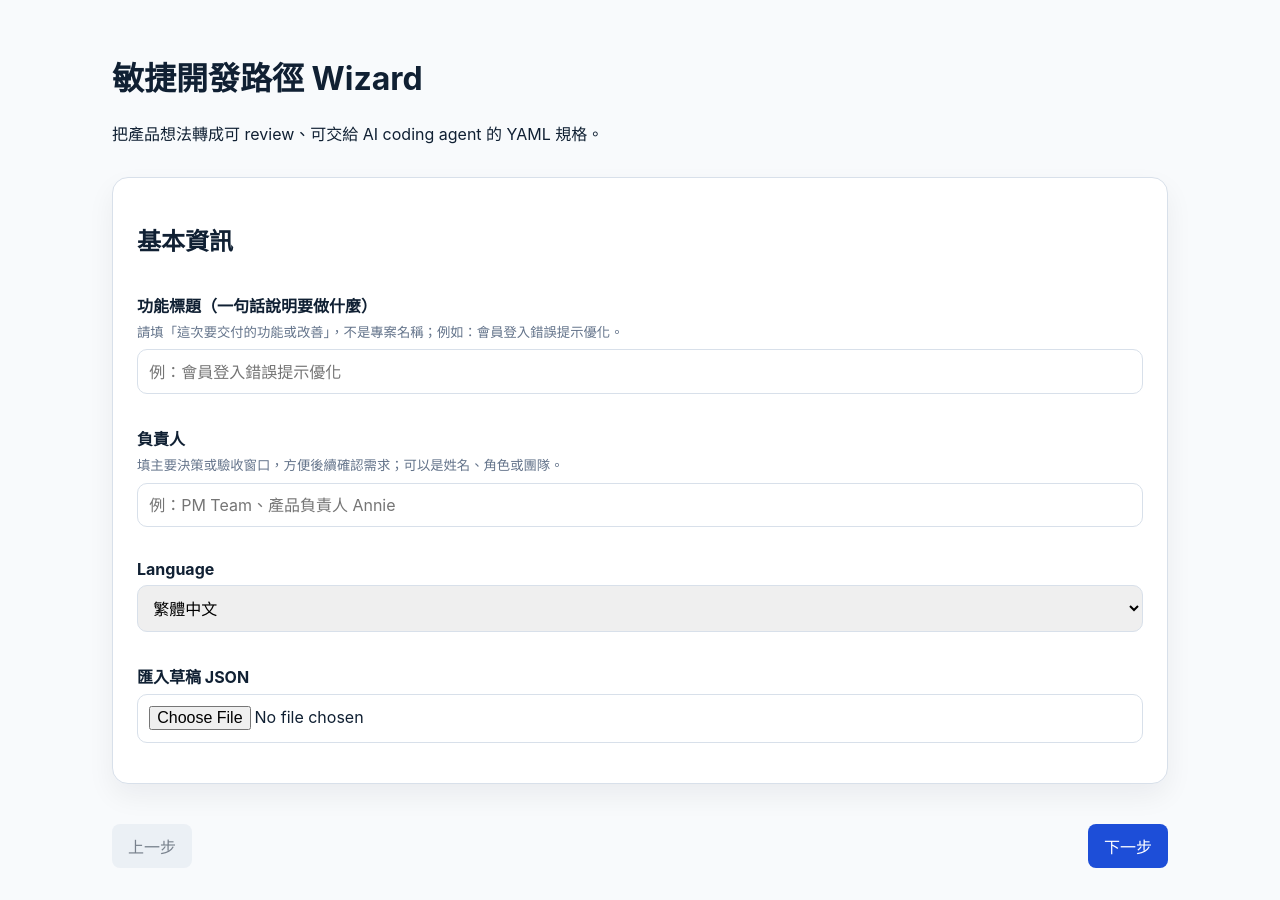
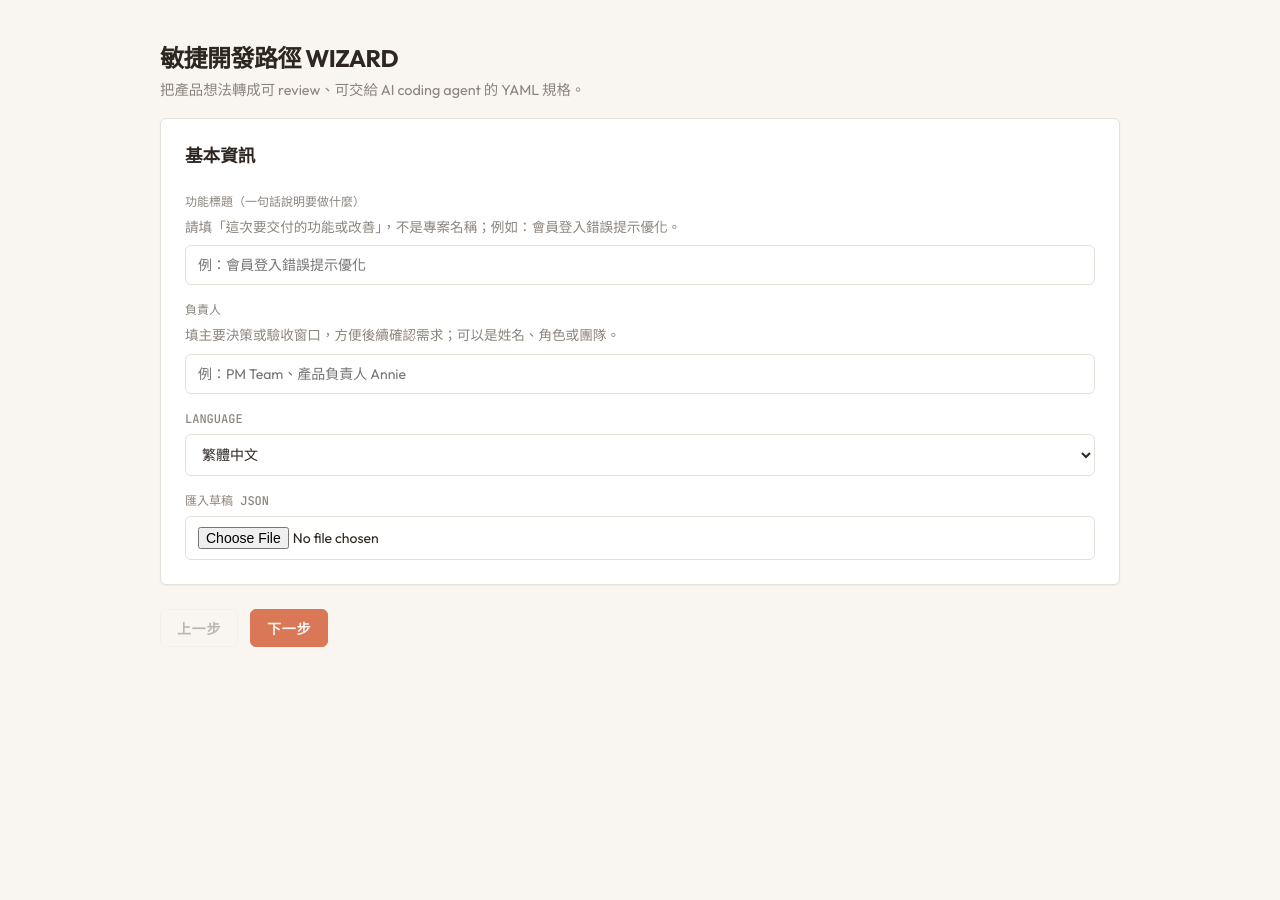
Before and after one commit to CarlLee1983/vector-wizard, a Next.js app: page / in a window 1280 px wide. After the commit the page ends 800 px from the top, so only its background shows below. Built offline with nearby package versions, Linux system fonts and the light colour scheme.

Commit message:
feat: [ui] update design system to paper-like aesthetic

```diff
--- a/app/globals.css
+++ b/app/globals.css
@@ -1,127 +1,287 @@
+@import url("https://fonts.googleapis.com/css2?family=Outfit:wght@400;500;600;700&family=Inter:wght@400;500;700&family=JetBrains+Mono:wght@400;500&display=swap");
+
 :root {
   color-scheme: light;
-  --background: #f8fafc;
-  --foreground: #102033;
-  --muted: #64748b;
-  --border: #d8e0ea;
-  --primary: #1d4ed8;
-  --primary-dark: #1e40af;
+  --primary: #d97757;
+  --primary-faded: rgba(217, 119, 87, 0.1);
+  --secondary: #635c55;
+  --background: #f9f5f1;
   --surface: #ffffff;
-  --warning: #b45309;
-  --error: #b91c1c;
+  --surface-hover: #f2ede7;
+  --border: #e5e0da;
+  --text-main: #2d2621;
+  --text-muted: #8c847d;
+  --status-error: #e64833;
+  --status-warning: #f5a623;
+  --status-success: #4a7c59;
+
+  --font-sans: "Outfit", "Inter", system-ui, -apple-system, sans-serif;
+  --font-mono: "JetBrains Mono", "Roboto Mono", monospace;
+
+  --spacing-unit: 4px;
+  --radius: 6px;
+  --shadow-sm: 0 1px 2px rgba(0, 0, 0, 0.05);
 }
 
 * {
   box-sizing: border-box;
+  outline-color: var(--primary);
 }
 
 body {
   margin: 0;
   background: var(--background);
-  color: var(--foreground);
-  font-family: -apple-system, BlinkMacSystemFont, "Segoe UI", sans-serif;
+  color: var(--text-main);
+  font-family: var(--font-sans);
+  font-size: 14px;
+  line-height: 1.5;
+  -webkit-font-smoothing: antialiased;
 }
 
 button,
 input,
 textarea,
 select {
-  font: inherit;
+  font-family: inherit;
+  font-size: inherit;
+  color: inherit;
 }
 
-button {
-  border: 0;
-  border-radius: 8px;
-  background: var(--primary);
-  color: white;
-  cursor: pointer;
-  padding: 0.65rem 1rem;
+/* App Shell */
+.app-shell {
+  margin: 0 auto;
+  max-width: 1000px;
+  padding: 40px 20px;
+  min-height: 100vh;
 }
 
-button.secondary {
-  background: #e2e8f0;
-  color: var(--foreground);
+header h1 {
+  font-size: 1.5rem;
+  font-weight: 700;
+  letter-spacing: -0.02em;
+  margin: 0 0 4px 0;
+  text-transform: uppercase;
 }
 
-button:disabled {
-  cursor: not-allowed;
-  opacity: 0.55;
+header p {
+  color: var(--text-muted);
+  margin: 0;
+  font-size: 0.9rem;
 }
 
-.app-shell {
-  margin: 0 auto;
-  max-width: 1120px;
-  padding: 2rem;
+/* Layout Utilities */
+.stack {
+  display: flex;
+  flex-direction: column;
+  gap: 16px;
 }
 
+/* Panels */
 .panel {
   background: var(--surface);
   border: 1px solid var(--border);
-  border-radius: 16px;
-  padding: 1.5rem;
-  box-shadow: 0 12px 28px rgba(15, 23, 42, 0.06);
+  border-radius: var(--radius);
+  padding: 24px;
+  position: relative;
+  box-shadow: var(--shadow-sm);
 }
 
+.panel h2 {
+  font-size: 1.1rem;
+  font-weight: 600;
+  margin: 0 0 8px 0;
+}
+
+/* Wizard Navigation Indicator */
+.step-nav {
+  display: flex;
+  gap: 8px;
+  margin-bottom: 24px;
+  border-bottom: 1px solid var(--border);
+  padding-bottom: 12px;
+}
+
+.step-nav-item {
+  font-family: var(--font-mono);
+  font-size: 11px;
+  text-transform: uppercase;
+  color: var(--text-muted);
+  cursor: pointer;
+  padding: 4px 8px;
+  border-bottom: 2px solid transparent;
+  transition: all 0.2s ease;
+  white-space: nowrap;
+}
+
+.step-nav-item.active {
+  color: var(--primary);
+  border-bottom-color: var(--primary);
+  font-weight: 600;
+}
+
+.step-nav-item.completed {
+  color: var(--text-main);
+}
+
+/* Forms */
 .field {
-  display: grid;
-  gap: 0.4rem;
-  margin-bottom: 1rem;
+  display: flex;
+  flex-direction: column;
+  gap: 6px;
 }
 
 .field label {
-  font-weight: 700;
+  font-family: var(--font-mono);
+  font-size: 12px;
+  font-weight: 500;
+  text-transform: uppercase;
+  color: var(--text-muted);
 }
 
 .field small {
-  color: var(--muted);
-  line-height: 1.5;
+  font-size: 0.85rem;
+  color: var(--text-muted);
+  margin-bottom: 2px;
 }
 
 .field input,
 .field textarea,
 .field select {
+  background: transparent;
   border: 1px solid var(--border);
-  border-radius: 10px;
-  padding: 0.7rem;
-  width: 100%;
+  border-radius: var(--radius);
+  padding: 10px 12px;
+  transition: all 0.2s ease;
+}
+
+.field input:focus,
+.field textarea:focus,
+.field select:focus {
+  border-color: var(--primary);
+  background: var(--surface);
+  box-shadow: 0 0 0 3px var(--primary-faded);
+  outline: none;
 }
 
 .field textarea {
-  min-height: 96px;
+  min-height: 100px;
   resize: vertical;
+}
+
+/* Buttons */
+button {
+  background: var(--primary);
+  color: var(--background);
+  border: 1px solid var(--primary);
+  border-radius: var(--radius);
+  padding: 8px 16px;
+  font-weight: 600;
+  text-transform: uppercase;
+  letter-spacing: 0.05em;
+  cursor: pointer;
+  transition: all 0.2s ease;
+}
+
+button:hover {
+  filter: brightness(0.95);
+  box-shadow: var(--shadow-sm);
+}
+
+button.secondary {
+  background: transparent;
+  color: var(--text-main);
+  border-color: var(--border);
+}
+
+button.secondary:hover {
+  background: var(--surface-hover);
+  border-color: var(--text-muted);
+  box-shadow: none;
+}
+
+button:disabled {
+  opacity: 0.3;
+  cursor: not-allowed;
+  filter: none !important;
+  box-shadow: none !important;
 }
 
 .button-row {
   display: flex;
-  flex-wrap: wrap;
-  gap: 0.75rem;
-  justify-content: space-between;
-  margin-top: 1.5rem;
+  gap: 12px;
+  margin-top: 8px;
 }
 
-.stack {
-  display: grid;
-  gap: 1rem;
+/* Method Tags */
+.method-tag {
+  font-family: var(--font-mono);
+  font-size: 10px;
+  background: var(--border);
+  color: var(--primary);
+  padding: 2px 6px;
+  border-radius: 2px;
+  text-transform: uppercase;
+  display: inline-block;
+  margin-bottom: 12px;
 }
 
-.warning {
-  color: var(--warning);
+/* Review Panel */
+pre {
+  background: #332f2e;
+  border: 1px solid #453f3d;
+  border-radius: var(--radius);
+  padding: 16px;
+  font-family: var(--font-mono);
+  font-size: 13px;
+  line-height: 1.6;
+  overflow: auto;
+  color: #f9f5f1;
+}
+
+.ai-review-section {
+  border: 1px dashed var(--secondary);
+  border-radius: var(--radius);
+  padding: 20px;
+  margin-top: 24px;
+  background: rgba(112, 0, 255, 0.03);
+}
+
+.ai-review-section h3 {
+  color: var(--secondary);
+  font-family: var(--font-mono);
+  font-size: 0.9rem;
+  margin-top: 0;
 }
 
 .error {
-  color: var(--error);
+  color: var(--status-error);
+  font-size: 0.9rem;
+}
+.warning {
+  color: var(--status-warning);
+  font-size: 0.9rem;
 }
 
-.section-help {
-  color: var(--muted);
-  margin: 0.35rem 0 0;
-  line-height: 1.55;
+/* Link styled as button */
+a {
+  text-decoration: none;
+  display: inline-block;
+  background: var(--primary);
+  color: var(--background);
+  padding: 8px 16px;
+  font-weight: 600;
+  text-transform: uppercase;
+  border-radius: var(--radius);
 }
 
-pre {
-  background: #0f172a;
-  border-radius: 12px;
-  color: #e2e8f0;
-  overflow: auto;
-  padding: 1rem;
+a.secondary {
+  background: transparent;
+  color: var(--text-main);
+  border: 1px solid var(--border);
 }
+
+a.disabled {
+  opacity: 0.3;
+  cursor: not-allowed;
+  pointer-events: none;
+}
```
Also changed, not shown: 1 other file (tests, documents, lock files or other folders).
